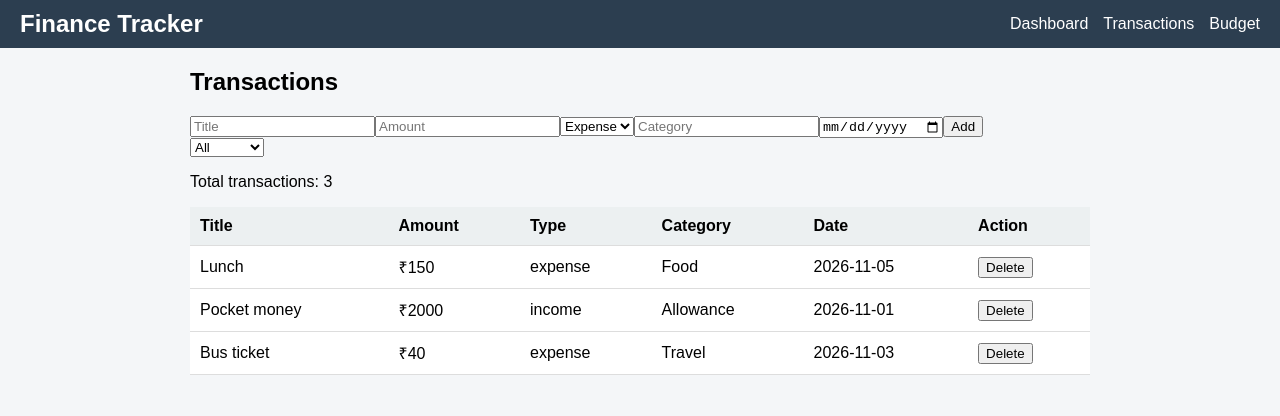
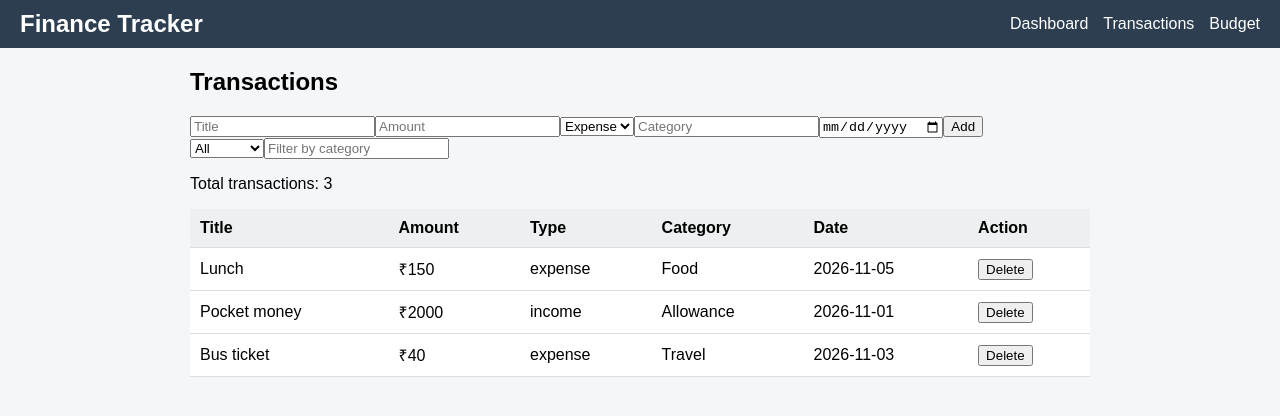
Before and after one commit to Yashmeet01/personal-finance-tracker, a React (Vite) app in the folder client/: page /transactions in a window 1280 px wide. Shown: the top 416 px of the page. Built offline with nearby package versions, Linux system fonts and the light colour scheme.

Commit message:
Add filter by category

```diff
--- a/client/src/pages/TransactionsPage.jsx
+++ b/client/src/pages/TransactionsPage.jsx
@@ -15,6 +15,7 @@ function TransactionsPage() {
   const [date, setDate] = useState("");
   const [error, setError] = useState("");
   const [filterType, setFilterType] = useState("all");
+  const [filterCategory, setFilterCategory] = useState("");
 
   function handleSubmit(event) {
     event.preventDefault();
@@ -53,10 +54,12 @@ function TransactionsPage() {
   }
 
   const visibleTransactions = transactions.filter((item) => {
-    if (filterType === "all") {
-      return true;
-    }
-    return item.type === filterType;
+    const typeMatches = filterType === "all" || item.type === filterType;
+    const categoryMatches =
+      filterCategory === "" ||
+      item.category.toLowerCase().includes(filterCategory.toLowerCase());
+
+    return typeMatches && categoryMatches;
   });
 
   return (
@@ -95,11 +98,19 @@ function TransactionsPage() {
         {error && <p style={{ color: "red" }}>{error}</p>}
       </form>
 
-      <select value={filterType} onChange={(e) => setFilterType(e.target.value)}>
-        <option value="all">All</option>
-        <option value="income">Income</option>
-        <option value="expense">Expense</option>
-      </select>
+      <div>
+        <select value={filterType} onChange={(e) => setFilterType(e.target.value)}>
+          <option value="all">All</option>
+          <option value="income">Income</option>
+          <option value="expense">Expense</option>
+        </select>
+        <input
+          type="text"
+          placeholder="Filter by category"
+          value={filterCategory}
+          onChange={(e) => setFilterCategory(e.target.value)}
+        />
+      </div>
 
       <p>Total transactions: {visibleTransactions.length}</p>
 
```
